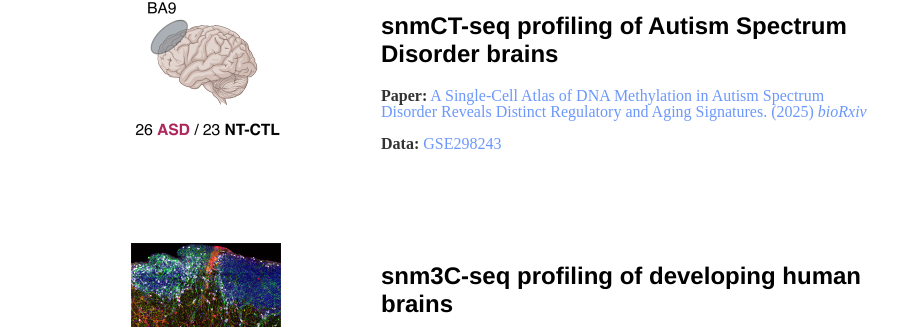
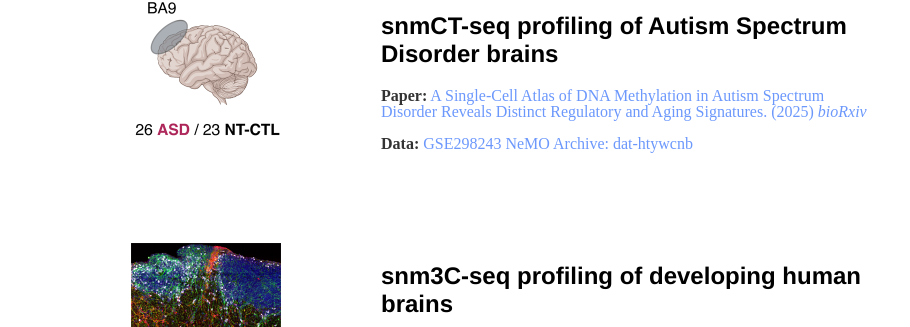
Before and after one commit to luogenomics/luogenomics.github.io, a Jekyll site: the page built from data/index.html, in a window 1280 px wide. Shown: the part 556-883 px from the top of the page, without its empty margins (109-1019 px from the left). Built offline with Jekyll 4.4.1, drawn with Linux system fonts in a browser that asks for light colours.

Commit message:
Update index.html

```diff
--- a/data/index.html
+++ b/data/index.html
@@ -26,7 +26,8 @@ title: Luo Lab Data
   <div class="projecttextbox pull-left">
     <h2>snmCT-seq profiling of Autism Spectrum Disorder brains</h2>
     <p> <strong>Paper:</strong> <a href="https://www.biorxiv.org/content/10.1101/2025.06.17.660162v1" target="_blank">A Single-Cell Atlas of DNA Methylation in Autism Spectrum Disorder Reveals Distinct Regulatory and Aging Signatures. (2025) <em> bioRxiv </em></a></p>
-    <p> <strong>Data:</strong> <a href="https://www.ncbi.nlm.nih.gov/geo/query/acc.cgi?acc=GSE298243" target="_blank">GSE298243</a> </p>
+    <p> <strong>Data:</strong> <a href="https://www.ncbi.nlm.nih.gov/geo/query/acc.cgi?acc=GSE298243" target="_blank">GSE298243</a>
+    <a href="https://assets.nemoarchive.org/dat-htywcnb" target="_blank"> NeMO Archive: dat-htywcnb</a></p>
   </div>
 </div>
 
```
